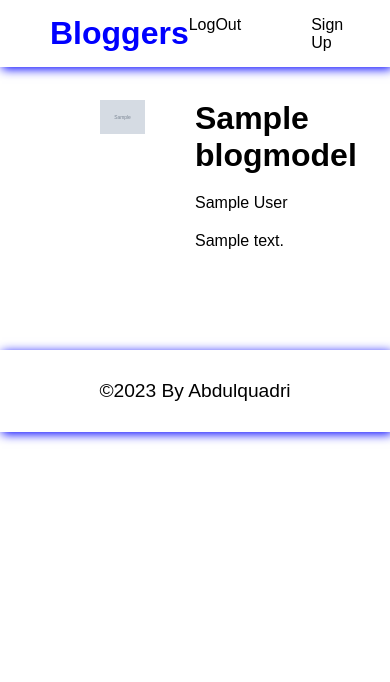
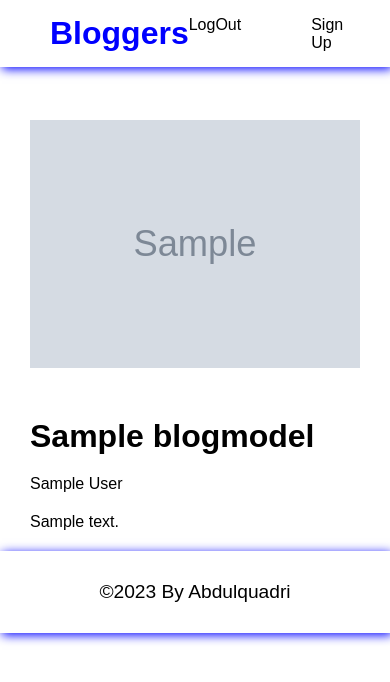
Before and after one commit to kobiowuquadri/Blog-Website, a Node server app: page / in a window 390 px wide. Shown: the top 682 px of the page. Run offline with Node 20, Linux system fonts and the light colour scheme; tables that the repository leaves empty hold one stand-in row (values such as "Sample post"); grey boxes marked "Sample" are stand-in pictures; some libraries are stand-ins or nearby versions.

Commit message:
add media query

```diff
--- a/public/style.css
+++ b/public/style.css
@@ -34,7 +34,7 @@ nav ul {
 
 .blog_container {
 
-    padding: 50px;
+    padding: 100px 50px 0px 50px;
     /* display: flex; */
     /* gap: 50px; */
 }
@@ -124,3 +124,26 @@ input[type="submit"]{
 .footer p {
     font-size: 1.2rem;
 }
+
+@media (max-width:768px){
+    .blog_container {
+        padding: 100px 10px 0px 10px;
+    }
+    .blog {
+        flex-direction: column;
+        padding: 20px;
+        justify-content: center;
+      }
+
+      .blog_texts {
+        width: 100%;
+      }
+
+      .blog_image {
+        width: 100%;
+      }
+
+      .blog_image img {
+        object-fit: contain;
+      }
+}
```
